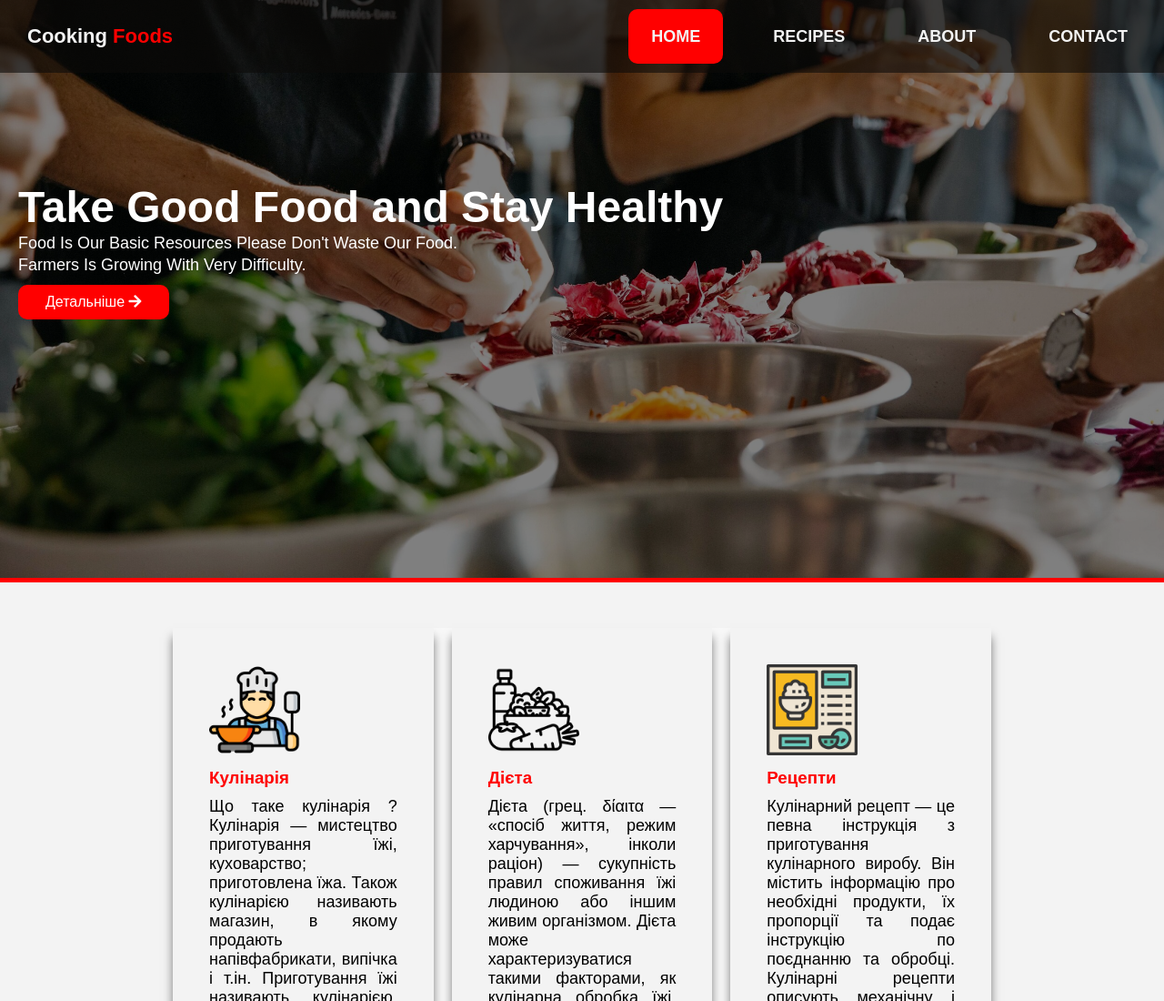
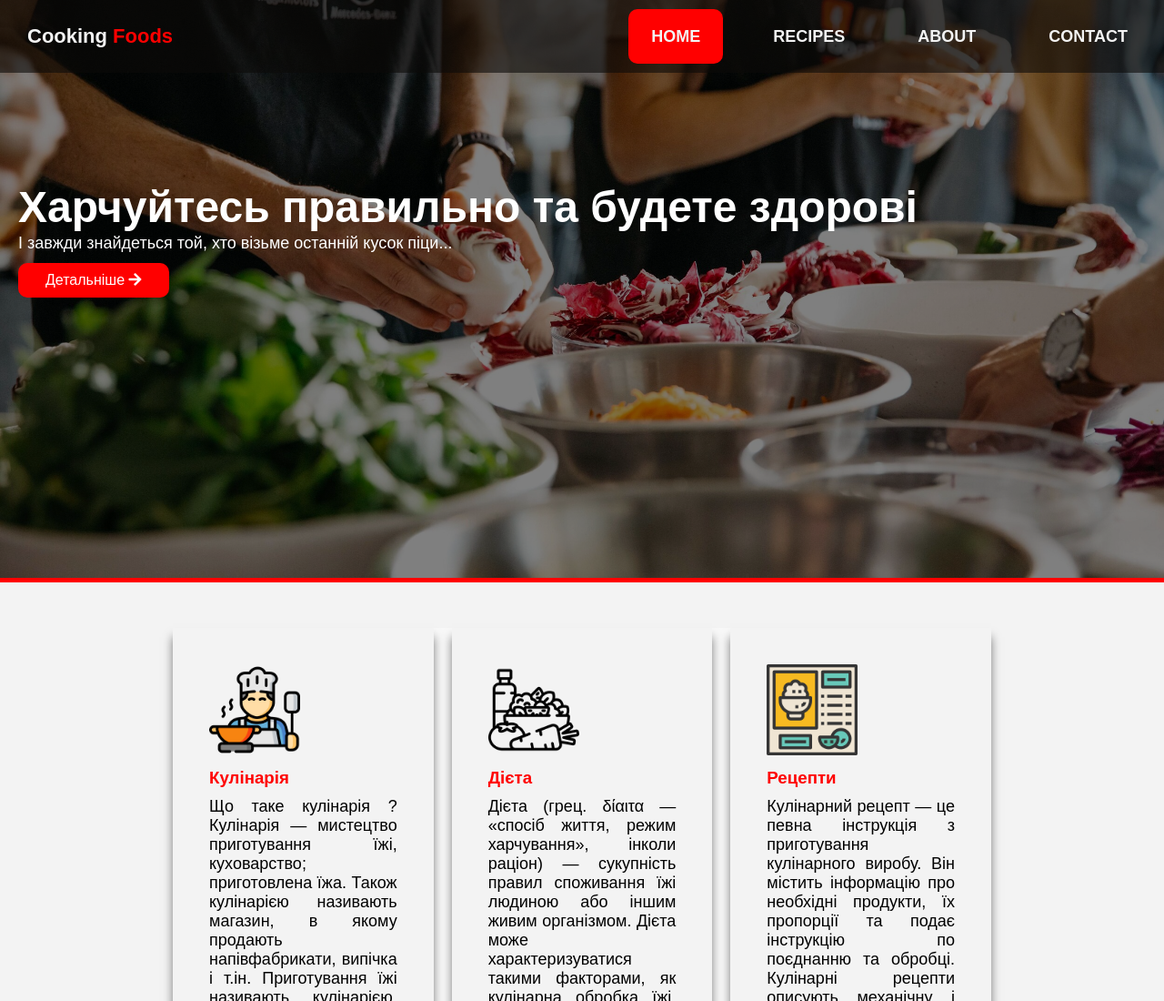
Before and after one commit to Docendos/CookingEasy, a plain HTML site: page Cooking-Website-master/index.html in a window 1280 px wide. Shown: the top 1100 px of the page at 91% size. Drawn offline with Linux system fonts and the light colour scheme.

Commit message:
Піца

```diff
--- a/Cooking-Website-master/index.html
+++ b/Cooking-Website-master/index.html
@@ -23,8 +23,8 @@
 
     <section class="banner">
         <div class="inner-text">
-            <h1>Take Good Food and Stay Healthy</h1>
-            <p>Food Is Our Basic Resources Please Don't Waste Our Food. <br> Farmers Is Growing With Very Difficulty.</p>
+            <h1>Харчуйтесь правильно та будете здорові</h1>
+            <p>І завжди знайдеться той, хто візьме останній кусок піци...</p>
             <a class="btn" href="#">Детальніше <i class="fas fa-arrow-right"></i></a>
         </div>
     </section>
```
